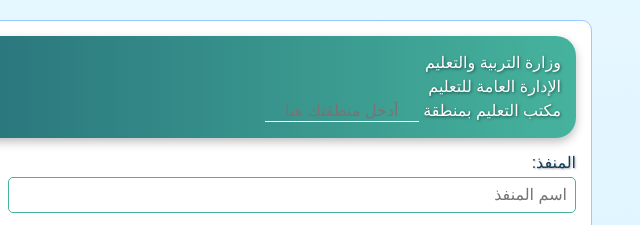
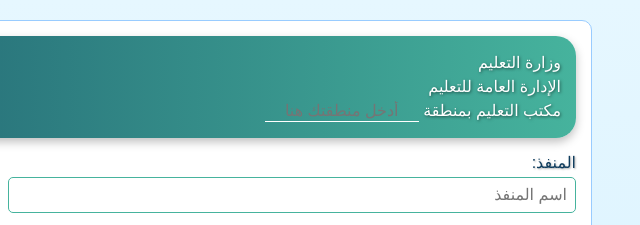
Before and after one commit to Alfale7/Nawaf7, a plain HTML site: page index.html in a window 1280 px wide. Shown: the top 225 px of the page, 640-1280 px from the left. Drawn offline with nearby package versions, Linux system fonts and the light colour scheme.

Commit message:
Update index.html

```diff
--- a/index.html
+++ b/index.html
@@ -357,7 +357,7 @@ body {
     <div class="container">
 <div class="header">
     <div class="text">
-        وزارة التربية والتعليم<br>
+        وزارة التعليم<br>
         الإدارة العامة للتعليم<br>
         مكتب التعليم بمنطقة
         <input
```
